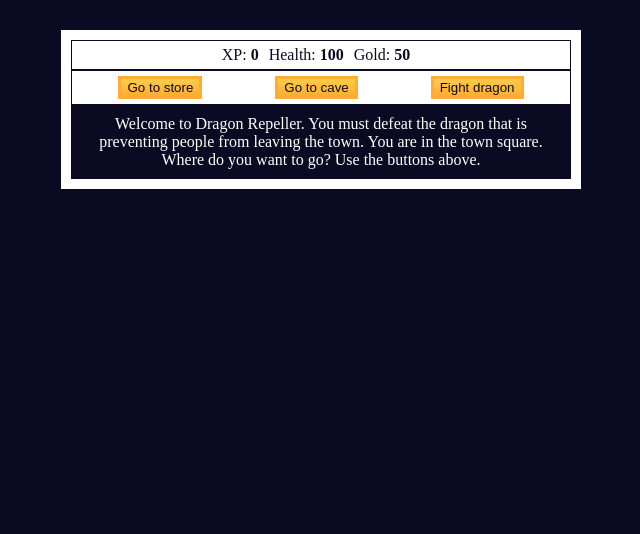
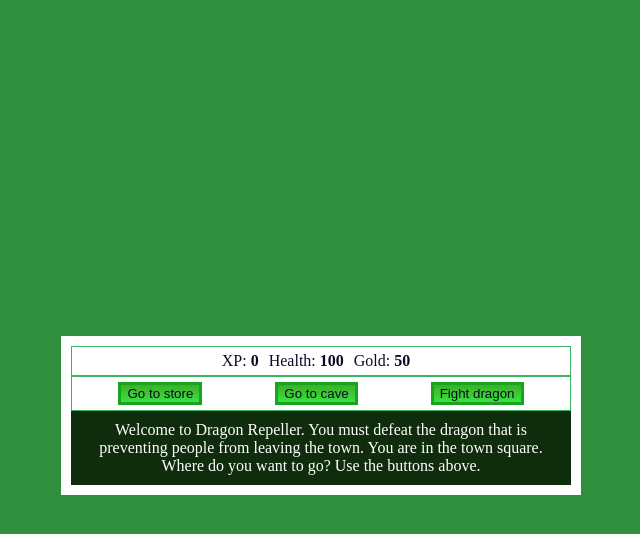
Before and after one commit to barmuch/Playing-Role-Game-by-Javascript, a plain HTML site: page index.html in a window 1280 px wide. Shown: the whole page, without its empty margins (319-959 px from the left). Drawn offline with Linux system fonts and the light colour scheme.

Commit message:
update style

```diff
--- a/style.css
+++ b/style.css
@@ -1,9 +1,14 @@
 body {
-    background-color: #0a0a23
+    background-color: #308e3f;
+    display: flex;
+    justify-content: center; /* Menengahkan secara horizontal */
+    align-items: center; /* Menengahkan secara vertikal */
+    height: 100vh; /* Menggunakan tinggi viewport */
+    margin: 0;
 }
 
 #text {
-    background-color: #0a0a23;
+    background-color: #0f2c0c;
     color: #ffffff;
     padding: 10px;
     display: flex;
@@ -21,7 +26,7 @@ body {
 
 #controls,
 #stats{
-    border: 1px solid #0a0a23;
+    border: 1px solid #39b361;
     color: #0a0a23;
     padding: 5px 10px;
     width: 100%;
@@ -47,9 +52,9 @@ body {
 button {
         cursor: pointer;
         color: #0a0a23;
-        background-color: #feac32;
-        background-image: linear-gradient(#fecc4c, #ffac33);
-        border: 3px solid #feac32;
+        background-color: #1e692c;
+        background-image: linear-gradient(#3db028, #39e13e);
+        border: 3px solid #17a41e;
         margin-left: auto;
         margin-right: auto;
     }
```
